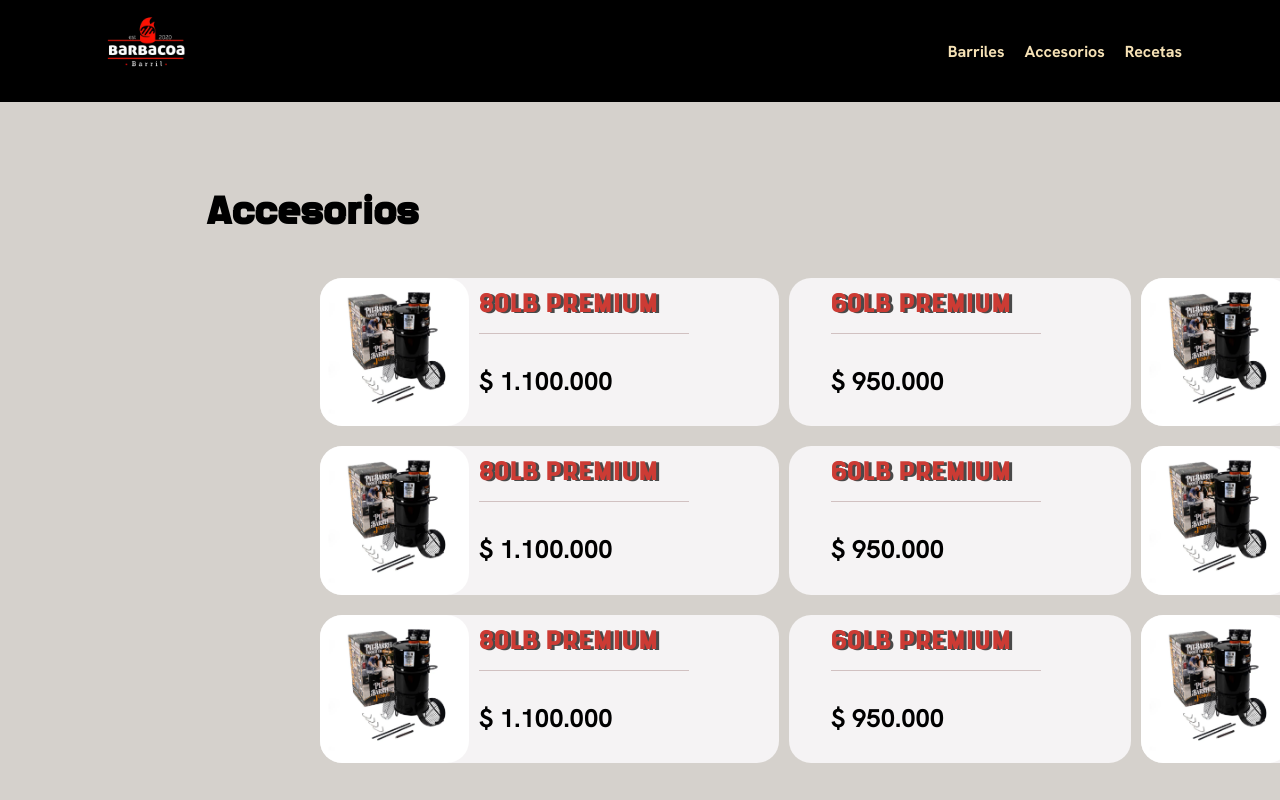
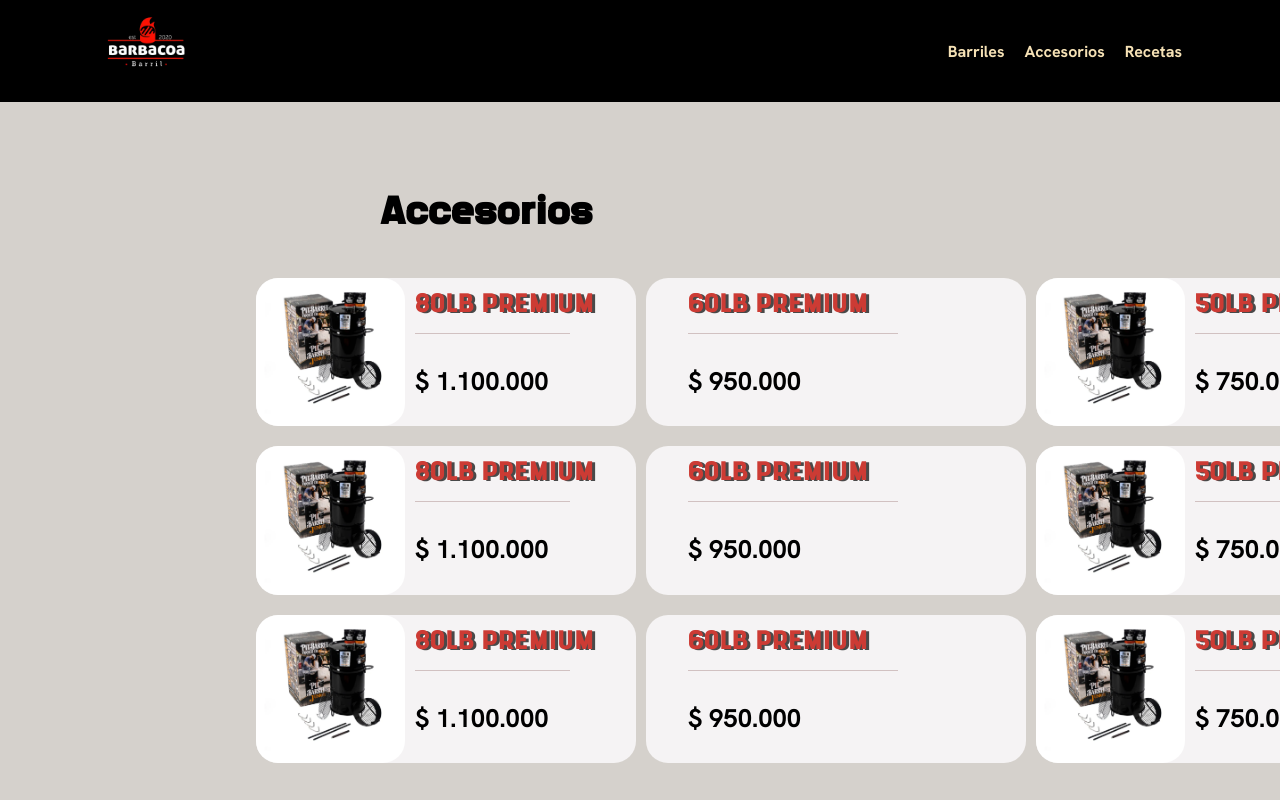
Before and after one commit to SokmarK/BarbacoaReact, a React (Vite) app: page /accesories in a window 1280 px wide. Built offline with nearby package versions, Linux system fonts and the light colour scheme.

Commit message:
Cambios 29/11/2024

```diff
--- a/src/components/Navbar/Navbar.jsx
+++ b/src/components/Navbar/Navbar.jsx
@@ -6,7 +6,7 @@ export default function Navbar() {
         <header className="navbar">
             <div className="navbar__container container">
                 <Link to={"/"}>
-                    <img src="barbacoabarrilLOGO.png" alt="barbacoabarril" />
+                    <img src="barbacoabarrilLOGO.png" alt="barbacoabarril"/>
                 </Link>
 
                 <nav className="navbar__nav ">
--- a/src/components/Navbar/Navbar.scss
+++ b/src/components/Navbar/Navbar.scss
@@ -16,6 +16,8 @@
             margin-left: 20px;
             font-family: "hanken";
             color: var(--color-yellow-light);
+            cursor: pointer;
+            transition: background-color 0.3s ease, transform 0.3s ease;
         }
     }
 
@@ -27,4 +29,15 @@
 .navbar img {
     width: 97px;
     margin-left: 20px;
+    cursor: pointer;
+    transition: background-color 0.3s ease, transform 0.3s ease;
 }
+
+.navbar img:hover {
+    transform: scale(0.9);
+}
+
+.navbar li:hover {
+    transform: scale(0.9);
+    color: #afa183;
+}
--- a/src/components/PageAccesories/PageAccesories.jsx
+++ b/src/components/PageAccesories/PageAccesories.jsx
@@ -81,9 +81,9 @@ PageAcCard.propTypes = {
 
 export default function PageAccesories() {
     return (
-        <div>
+        <div className="containersecond">
             <h1 className="title-accesorios">Accesorios</h1>
-            <section className="section-page-accesories page-container">
+            <section className="section-page-accesories ">
                 {ObjectAccesories.map((acc) => (
                     <PageAcCard key={acc.title} {...acc} />
                 ))}
--- a/src/components/PageAccesories/PageAccesories.scss
+++ b/src/components/PageAccesories/PageAccesories.scss
@@ -3,6 +3,7 @@
     grid-template-columns: repeat(3, 1fr);
     gap: 0px 10px;
     justify-items: center;
+
 
     img {
         width: 149px;
@@ -20,10 +21,11 @@
 
 .page-accesories-container {
     display: flex;
-    width: 100%;
+    width: 380px;
     background-color: #f5f3f4;
     border-radius: 22px;
     margin-top: 20px;
+
 
     &__p-shrimp {
         font-family: "shrimp";
--- a/src/components/PageProducts/PageProducts.jsx
+++ b/src/components/PageProducts/PageProducts.jsx
@@ -95,7 +95,7 @@ PageCard.propTypes = {
 export default function PageProducts() {
     return (
         <div>
-            <h1 className="title-barriles">BARRILES</h1>
+            <h1 className="title-barriles container">BARRILES</h1>
             <section className="section-page-products page-container">
                 {ObjectProducts.map((some) => (
                     <PageCard key={some.title} {...some} />
--- a/src/components/PageProducts/PageProducts.scss
+++ b/src/components/PageProducts/PageProducts.scss
@@ -5,7 +5,7 @@
     justify-self: center;
 
     img {
-        width: 280px;
+        width: 256px;
         border-radius: 56px;
         object-fit: cover;
         display: flex;
@@ -20,7 +20,7 @@
 
 .page-products-container {
     display: flex;
-
+    width: 552px;
     background-color: #f5f3f4;
     border-radius: 56px;
     margin-top: 20px;
--- a/src/index.scss
+++ b/src/index.scss
@@ -27,7 +27,7 @@
     font-style: normal;
 }
 
-/* ------------------------------------------HTML---------------------------------------- */
+/* ----------------------------------HTML---------------------------------------- */
 
 body {
     background-color: var(--color-gray-light);
@@ -62,16 +62,23 @@ ul {
     padding: 0;
 }
 
+
+/* -----------------------------CONTAINERS------------------------------------- */
+
 .container {
     width: 100%;
     max-width: 1124px;
     margin: 0 auto;
 }
 
+.containersecond {
+    width: 60%;
+    margin: 0 auto;
+}
+
 .page-container {
-    width: 100%;
-    max-width: 50%;
-    margin: 0 auto;
+    min-width: 20%;
+    max-width: 1700px;
 }
 
 
--- a/src/pages/Home.scss
+++ b/src/pages/Home.scss
@@ -161,3 +161,7 @@
         margin: 0 auto;
     }
 }
+
+.section button:hover{
+    background-color: var(--color-yellow-dark);
+}
```
